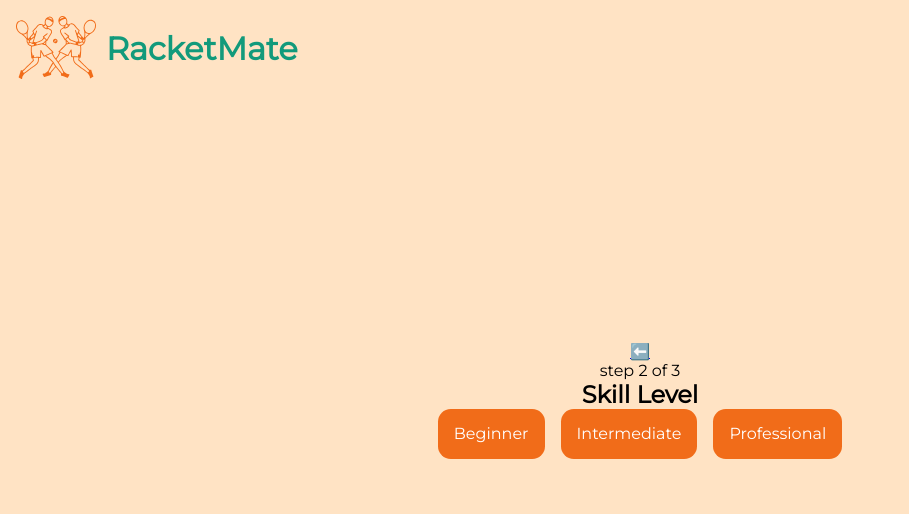
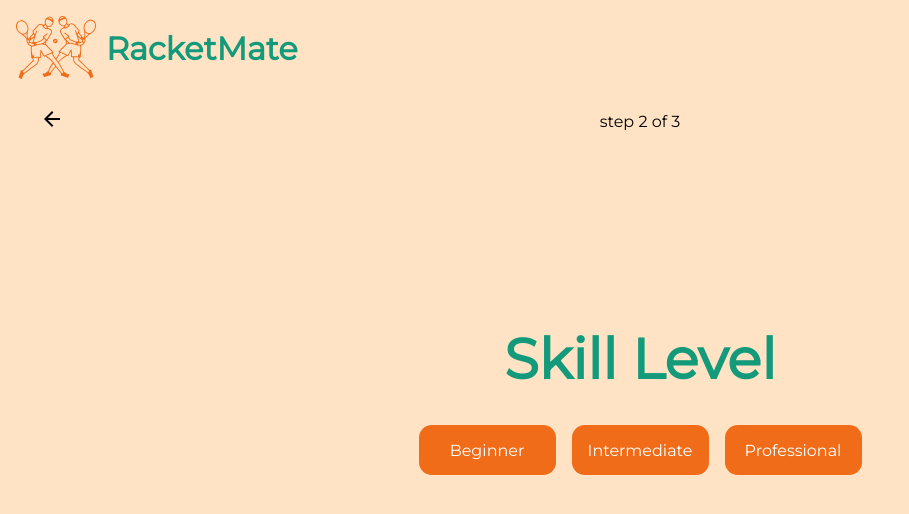
Before and after one commit to ZarinaPoyet/RacketMate, a React (Create React App) app in the folder client/: page /dashboard/skill-level in a window 1280 px wide. Shown: the top 514 px of the page, without its empty margins (0-909 px from the left). Built offline with nearby package versions, Linux system fonts and the light colour scheme.

Commit message:
style: playerType and skillLevel style

```diff
--- a/client/package.json
+++ b/client/package.json
@@ -8,6 +8,7 @@
     "@testing-library/user-event": "^13.5.0",
     "react": "^18.2.0",
     "react-dom": "^18.2.0",
+    "react-icons": "^4.11.0",
     "react-router-dom": "^6.18.0",
     "react-scripts": "5.0.1",
     "web-vitals": "^2.1.4"
--- a/client/src/components/login/login.css
+++ b/client/src/components/login/login.css
@@ -17,7 +17,7 @@
 
 .highlight {
     font-size: 3rem;
-    color: var(--orange-strong)
+    color: var(--orange-strong);
 }
 
 .main-text {
--- a/client/src/components/partnerType/PartnerType.js
+++ b/client/src/components/partnerType/PartnerType.js
@@ -1,8 +1,9 @@
 import React from 'react';
 import { Link, useNavigate } from 'react-router-dom';
 import { useFilters } from '../../context/FiltersContext';
-import './partnerType.css'
-import logo from '../../assets/Logo_orange.svg'
+import { MdArrowBack } from 'react-icons/md';
+import './partnerType.css';
+import logo from '../../assets/Logo_orange.svg';
 
 const PartnerType = () => {
     const { setFilters } = useFilters();
@@ -17,8 +18,10 @@ const PartnerType = () => {
         <div className='partnerType-container'>
             <img src={logo} alt="Logo" className='logo' />
             <h3 className="app-name">RacketMate</h3>
-            <Link to="/dashboard">⬅️</Link>
-            <p>step 1 of 3</p>
+            <div className="navigation-container">
+                <Link to="/dashboard" className="back-arrow"><MdArrowBack /></Link>
+                <p className="step-info">step 1 of 3</p>
+            </div>
             <h2>Player Type</h2>
             <div className='button-container'>
                 <button onClick={() => selectGender('male')}>Male</button>
--- a/client/src/components/partnerType/partnerType.css
+++ b/client/src/components/partnerType/partnerType.css
@@ -9,3 +9,29 @@
     /* Center text for all children */
     background-color: var(--beige);
 }
+
+h2 {
+    font-size: 3.5rem;
+    color: var(--green-pale);
+    margin-bottom: 2rem;
+}
+
+.navigation-container {
+    position: absolute;
+    top: 7rem;
+    width: 100%;
+    display: flex;
+    justify-content: center;
+    align-items: center;
+}
+
+.back-arrow {
+    position: absolute;
+    left: 2.5rem;
+    color: #000;
+    font-size: 24px;
+}
+
+.step-info {
+    font-size: 1rem;
+}
--- a/client/src/components/skillLevel/SkillLevel.js
+++ b/client/src/components/skillLevel/SkillLevel.js
@@ -1,6 +1,7 @@
 import React from 'react';
 import { Link, useNavigate } from 'react-router-dom';
 import { useFilters } from '../../context/FiltersContext';
+import { MdArrowBack } from 'react-icons/md';
 import './skillLevel.css';
 import logo from '../../assets/Logo_orange.svg';
 
@@ -17,13 +18,15 @@ const SkillLevel = () => {
         <div className='skillLevel-container'>
             <img src={logo} alt="Logo" className='logo' />
             <h3 className="app-name">RacketMate</h3>
-            <Link to="/dashboard/partner-type">⬅️</Link>
-            <p>step 2 of 3</p>
+            <div className="navigation-container">
+                <Link to="/dashboard/partner-type" className="back-arrow"><MdArrowBack /></Link>
+                <p className="step-info">step 2 of 3</p>
+            </div>
             <h2>Skill Level</h2>
             <div className='button-container'>
-                <button onClick={() => selectSkillLevel('beginner')}>Beginner</button>
-                <button onClick={() => selectSkillLevel('intermediate')}>Intermediate</button>
-                <button onClick={() => selectSkillLevel('professional')}>Professional</button>
+                <button className='beginner-button' onClick={() => selectSkillLevel('beginner')}>Beginner</button>
+                <button className='inter-button' onClick={() => selectSkillLevel('intermediate')}>Intermediate</button>
+                <button className='pro-button' onClick={() => selectSkillLevel('professional')}>Professional</button>
             </div>
         </div>
     )
--- a/client/src/components/skillLevel/skillLevel.css
+++ b/client/src/components/skillLevel/skillLevel.css
@@ -9,3 +9,15 @@
     /* Center text for all children */
     background-color: var(--beige);
 }
+
+.beginner-button {
+    width: 137px;
+}
+
+.inter-button {
+    width: 137px;
+}
+
+.pro-button {
+    width: 137px;
+}
```
Also changed, not shown: 1 other file (tests, documents, lock files or other folders).
